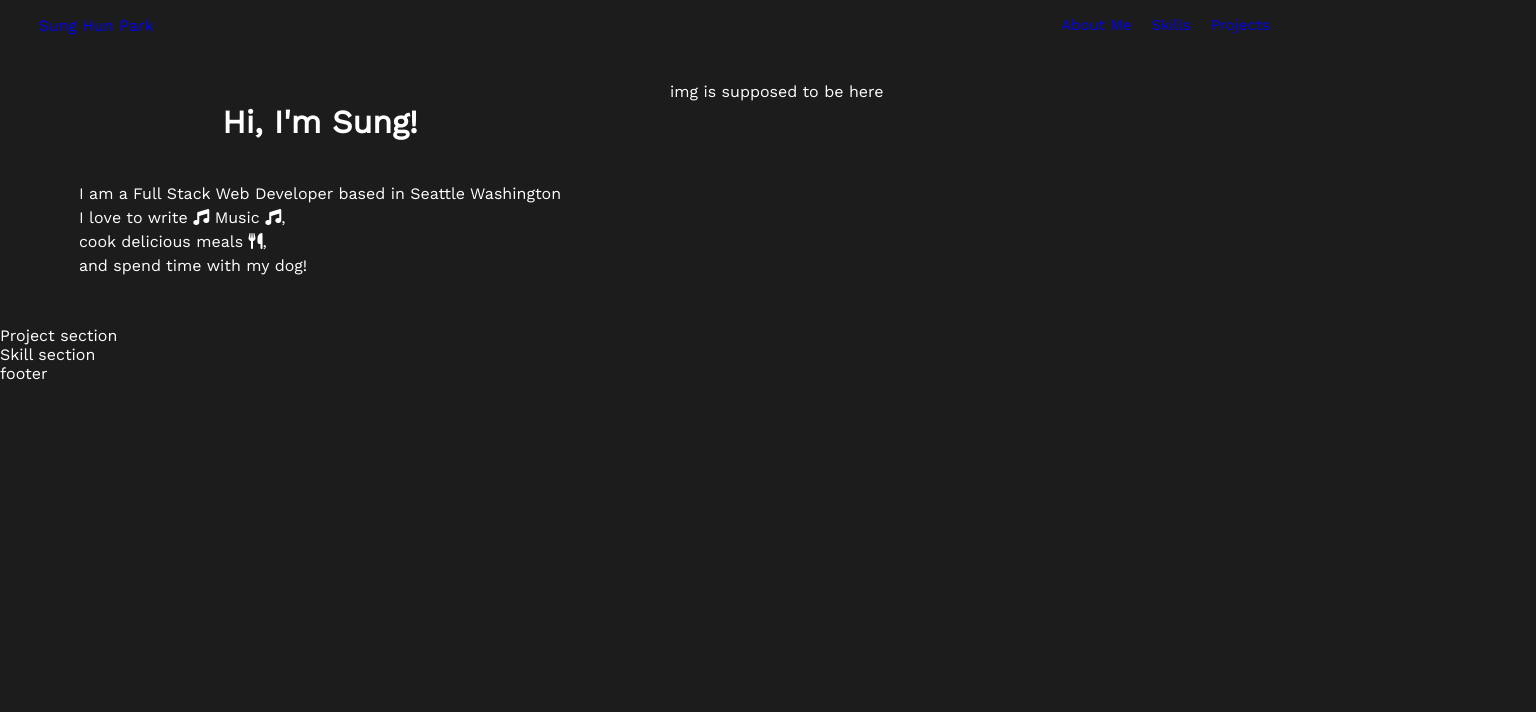
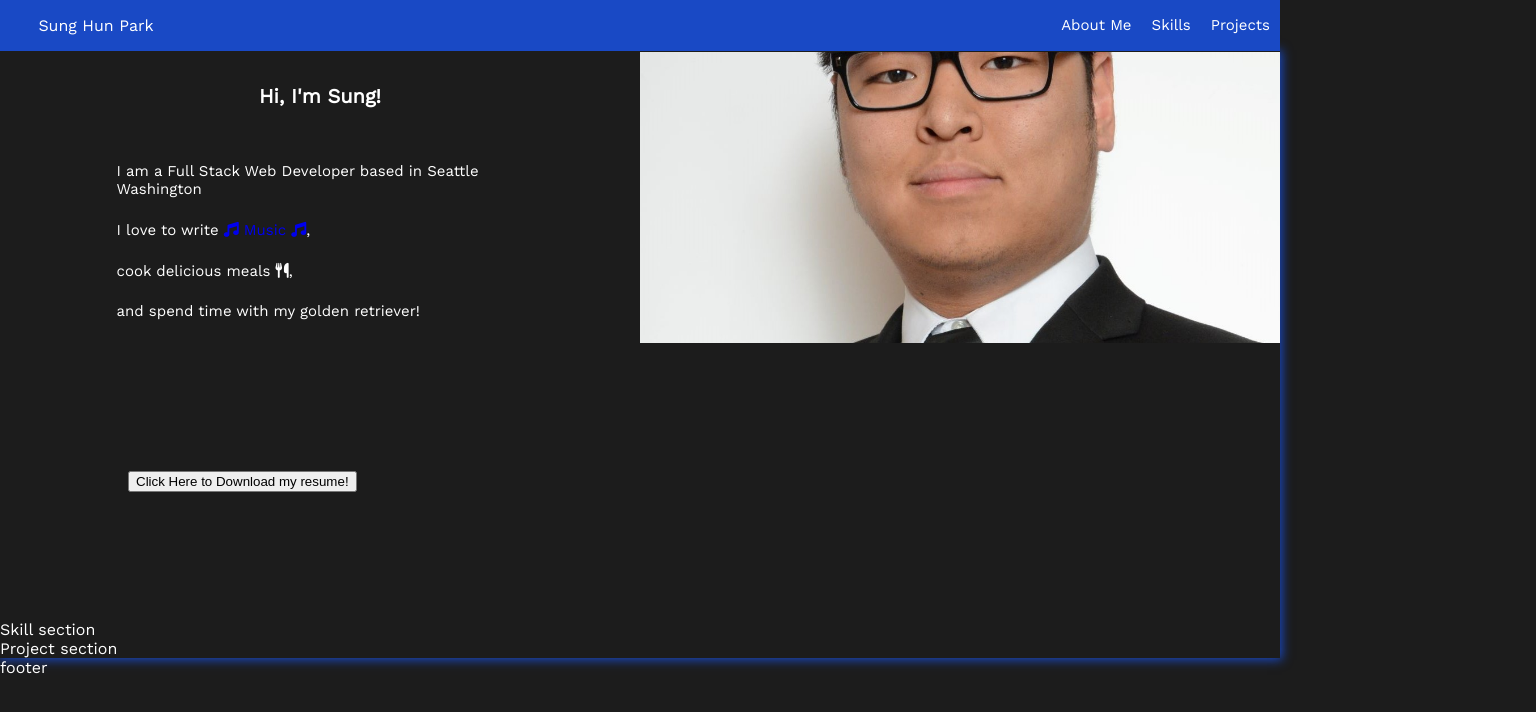
Before and after one commit to SunghunP/front-sung-portfolio, a React (Create React App) app: page / in a window 1280 px wide. Shown: the top 712 px of the page, 1536 px wide, since content can reach past the window. Built offline with nearby package versions, Linux system fonts and the light colour scheme.

Commit message:
Add image and styling to main page section

```diff
--- a/src/App.js
+++ b/src/App.js
@@ -8,7 +8,7 @@ import Projects from './pages/Projects';
 import Header from "./components/Header";
 import Footer from './components/Footer';
 
-const themes = {
+const theme = {
   mainText: '#ffffff',
   mainBackground: '#1949c5',
   reverseText: '#000000',
@@ -18,12 +18,12 @@ const themes = {
 function App() {
   return (
     <div className="App">
-      <Header themes={themes}/>
+      <Header theme={theme}/>
       <Routes>
-        <Route path='/' element={<Home themes={themes}/>} />
+        <Route path='/' element={<Home theme={theme}/>} />
         <Route path='/projects' element={<Projects/>}/>
       </Routes>
-      <Footer themes={themes}/>
+      <Footer theme={theme}/>
     </div>
   );
 }
--- /dev/null
+++ b/src/components/mainPageSections/AboutSection.jsx
@@ -0,0 +1,89 @@
+import styled from 'styled-components';
+import profile from '../../images/profile.jpg';
+
+const StyledAboutSection = styled.div`
+  width: 100%;
+  padding: 10px auto;
+
+  /* .gradient > div.half-column.flex.col {
+    background: #1c1c1c;
+  }
+
+	.gradient {
+    min-width: 100%;
+    min-height: 100%;
+		background-image: linear-gradient(
+    rgba(25,73,197,1) 0%,
+    rgba(28,28,28,1) 100%
+		);
+    padding: 2%;
+    box-sizing: border-box;
+	} */
+
+	.half-column {
+		width: 50vw;
+		align-items: center;
+		justify-content: center;
+    max-height: 100%;
+    background-color: ${props => props.theme.mainBackground};
+	}
+
+	.links {
+		color: ${props => props.theme.mainText};
+		text-decoration: none;
+	}
+
+  h1 {
+    font-size: 20px;
+    margin: 5%;
+  }
+
+  div {
+    font-size: 15px;
+  }
+
+	div p {
+		margin: 5%;
+	}
+
+  .profile-img {
+    overflow: hidden;
+    min-width: 100%;
+    min-height: 100%;
+    background-image: url(${profile});
+    background-repeat: no-repeat;
+    background-size: cover;
+    background-position: center;
+  }
+`
+
+export default function AboutSection({theme}) {
+  return  <StyledAboutSection className='about-section flex' theme={theme} profile={profile}>
+    <div className='gradient flex'>
+      <div className="half-column flex col">
+        <h1>Hi, I'm Sung!</h1>
+        <div>
+          <p>
+            I am a Full Stack Web Developer based in Seattle Washington
+          </p>
+          <p>
+            I love to write
+            <a className='links' href="https://soundcloud.com/joseph-park-775519631"> <i className="fa-solid fa-music"></i> Music <i className="fa-solid fa-music"></i>
+            </a>,
+          </p>
+          <p>
+            cook delicious meals <i className="fa-solid fa-utensils"></i>,
+          </p>
+          <p>
+            and spend time with my golden retriever!
+          </p>
+        </div>
+      </div>
+
+      <div className="half-column">
+        <div className='profile-img' alt="Image of Sung">
+        </div>
+      </div>
+    </div>
+  </StyledAboutSection>
+}
--- a/src/components/sections/AboutSection.jsx
+++ /dev/null
@@ -1,47 +0,0 @@
-import styled from 'styled-components';
-
-const StyledDiv = styled.div`
-	.half-column {
-		width: 50vw;
-		align-items: center;
-		justify-content: center;
-		padding: 30px;
-	}
-
-	.links {
-		color: ${props => props.themes.mainText};
-		text-decoration: none;
-	}
-
-	p div {
-		margin: 5px;
-	}
-`
-
-export default function AboutSection({themes}) {
-  return  <StyledDiv className='flex' themes={themes}>
-    <div className="half-column flex col">
-      <h1>Hi, I'm Sung!</h1>
-      <p>
-        <div>
-          I am a Full Stack Web Developer based in Seattle Washington
-        </div>
-        <div>
-          I love to write
-          <a className='links' href="https://soundcloud.com/joseph-park-775519631"> <i class="fa-solid fa-music"></i> Music <i class="fa-solid fa-music"></i>
-          </a>,
-        </div>
-        <div>
-          cook delicious meals <i class="fa-solid fa-utensils"></i>,
-        </div>
-        <div>
-          and spend time with my dog!
-        </div>
-      </p>
-    </div>
-
-    <div className="half-column">
-      img is supposed to be here
-    </div>
-  </StyledDiv>
-}
--- a/src/pages/Home.js
+++ b/src/pages/Home.js
@@ -1,16 +1,19 @@
 import styled from 'styled-components';
-import AboutSection from '../components/sections/AboutSection';
-import ProjectSection from '../components/sections/ProjectSection';
-import SkillSection from '../components/sections/SkillSection';
-
+import AboutSection from '../components/mainPageSections/AboutSection';
+import ProjectSection from '../components/mainPageSections/ProjectSection';
+import SkillSection from '../components/mainPageSections/SkillSection';
+import Resume from '../components/Resume'
 const StyledContentBody = styled.div`
 	width: 100%;
+	border-color: transparent;
+	box-shadow: 0 0 10px 2px ${props => props.theme.mainBackground};
 `;
 
-export default function Home ({themes}) {
-	return <StyledContentBody>
-		<AboutSection themes={themes}></AboutSection>
+export default function Home ({theme}) {
+	return <StyledContentBody theme={theme}>
+		<AboutSection></AboutSection>
+		<Resume></Resume>
+		<SkillSection></SkillSection>
 		<ProjectSection></ProjectSection>
-		<SkillSection></SkillSection>
 	</StyledContentBody>
 };
```
Also changed, not shown: src/components/mainPageSections/ProjectSection.jsx (renamed from src/components/sections/ProjectSection.jsx), src/components/mainPageSections/SkillSection.jsx (renamed from src/components/sections/SkillSection.jsx), src/images/profile.jpg (added).
